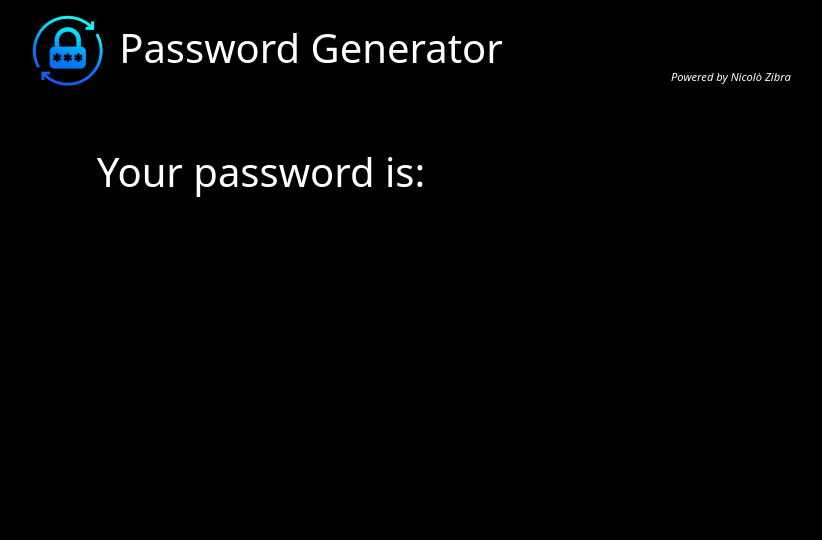
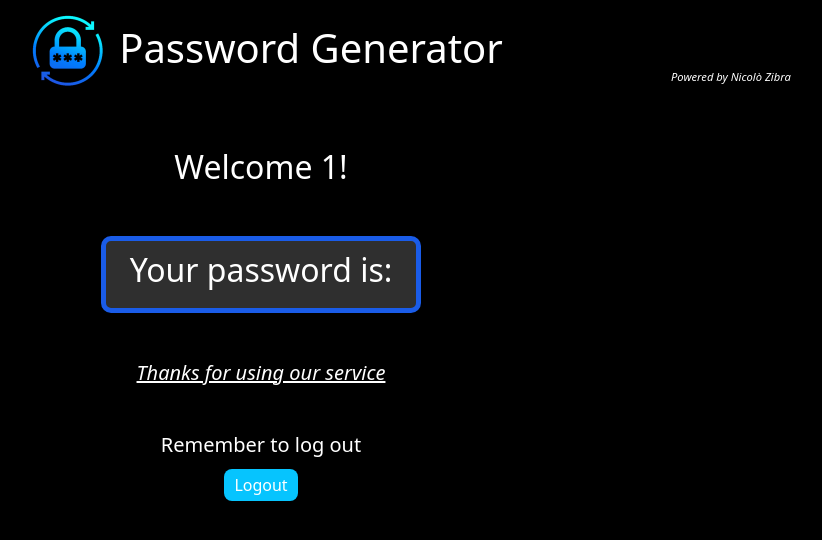
Before and after one commit to nicolozibra1/php-strong-password-generator, a PHP site: page /passGen.php?username=1 in a window 1280 px wide. Shown: the top 540 px of the page, without its empty margins (379-1201 px from the left). Run offline with PHP 8.4, Linux system fonts and the light colour scheme; the visitor is signed in with stand-in values (Sample User, id 1); data that the repository does not hold is empty.

Commit message:
upgrade-layout-passGen-page

```diff
--- a/css/style.css
+++ b/css/style.css
@@ -49,3 +49,18 @@ button{
     margin-top: 0.8rem;
     border-radius: 5px;
 }
+/* PASS-GEN */
+.box-pass{
+    background-color: rgba(255, 255, 255, 0.185);
+    border: 5px solid #1a5ce8;
+    border-radius: 10px;
+    margin-top: 50px;
+    padding: 10px 0;
+}
+a{
+    text-decoration: none;
+    color: white;
+    background-color: #06c4fe;
+    padding: 5px 10px;
+    border-radius: 8px;
+}
--- a/index.php
+++ b/index.php
@@ -18,7 +18,6 @@
             <input type="number" name="pass-length" id="pass-length" min="8" max="32">
             <button type="submit">LOGIN & GENERATE</button>
         </form>
-        <a href="logout.php">Logout</a>
     </main>
 </body>
 </html>
--- a/passGen.php
+++ b/passGen.php
@@ -2,6 +2,7 @@
     session_start();
     include __DIR__ . '/partials/functions/functions.php';
     $password = getPassword($_GET['pass-length']);
+    $username = ($_GET['username']);
 ?>
 
 <!DOCTYPE html>
@@ -14,9 +15,15 @@
 </head>
 
 <?php include './partials/template/header.php' ?>
-    <main class="d-flex justify-content-center mt-5">
+    <main class="text-center mt-5">
     <?php if(!empty($_SESSION['isauth'])) { ?>
-        <h1 class="text-white"><?php echo "Your password is: $password" ?></h1>
+        <h2 class="text-white text-capitalize"><?php echo "Welcome $username!" ?></h2>
+        <div class="box-pass container w-25">
+            <h2 class="text-white"><?php echo "Your password is: $password" ?></h2>
+        </div>
+        <h5 class="text-white text-decoration-underline fst-italic mt-5">Thanks for using our service</h5>
+        <h5 class="text-white mt-5 mb-3">Remember to log out</h5>
+        <a href="logout.php">Logout</a>
     <?php } else {
         header('Location: ./index.php');
     } ?>
```
